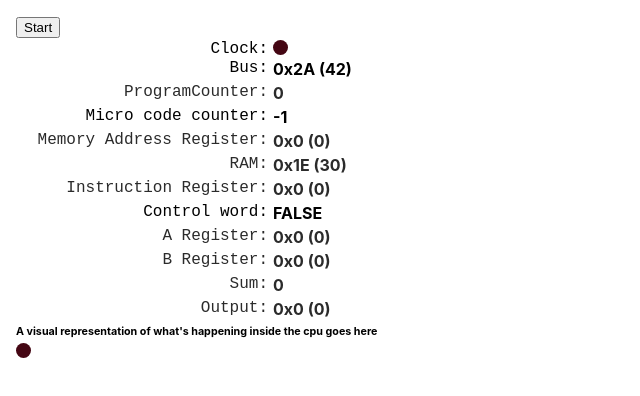
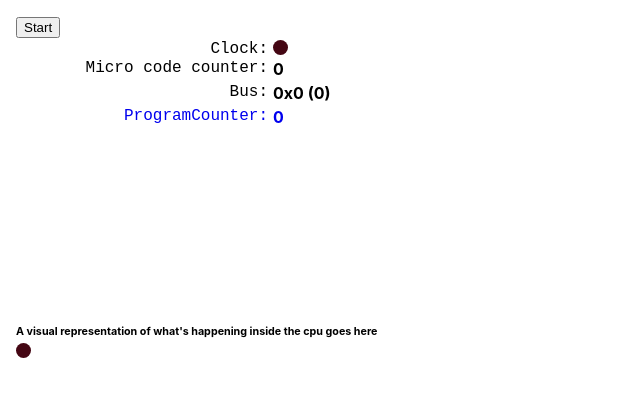
Before and after one commit to theapi/beneater_react, a React (Create React App) app: page / in a window 1280 px wide. Shown: the top 396 px of the page, without its empty margins (0-640 px from the left). Built offline with nearby package versions, Linux system fonts and the light colour scheme.

Commit message:
ProgramCounter

```diff
--- a/src/app/store.js
+++ b/src/app/store.js
@@ -1,14 +1,19 @@
 import { configureStore } from '@reduxjs/toolkit';
+
+import cpuReducer from '../features/cpu/cpuSlice';
 import clockReducer from '../features/clock/clockSlice';
 import busReducer from '../features/bus/busSlice';
 import registerReducer from '../features/register/registerSlice';
 import ucounterReducer from '../features/controller/ucounterSlice'
+import programCounterReducer from '../features/controller/programCounterSlice'
 
 export default configureStore({
   reducer: {
+    cpu: cpuReducer,
     clock: clockReducer,
     bus: busReducer,
     register: registerReducer,
     ucounter: ucounterReducer,
+    programCounter: programCounterReducer,
   },
 });
--- a/src/components/App.js
+++ b/src/components/App.js
@@ -1,6 +1,6 @@
 import React from 'react';
 
-import Cpu from './Cpu';
+import Cpu from './Cpu/Cpu';
 import Visual from './Visual';
 
 class App extends React.Component {
--- a/src/components/Cpu.js
+++ b/src/components/Cpu/Cpu.js
@@ -1,16 +1,56 @@
 import React from 'react';
+import { useSelector, useDispatch } from 'react-redux';
 
-import Clock from './Cpu/Clock';
-import Bus from './Cpu/Bus';
-import ProgramCounter from './Cpu/ProgramCounter';
-import MicroCodeCounter from './Cpu/MicroCodeCounter';
-import Ram from './Cpu/Ram';
-import Register from './Cpu/Register'
-import Alu from './Cpu/Alu'
-import Controller from './Cpu/Controller';
+import Clock from './Clock';
+import MicroCodeCounter from './MicroCodeCounter';
+import Bus from './Bus';
+import ProgramCounter from './ProgramCounter';
+// import Ram from './Ram';
+// import Register from './Register'
+// import Alu from './Alu'
+// import Controller from './Controller';
 
-import '../css/cpu.css';
+import { selectReset } from '../../features/cpu/cpuSlice';
+import { selectClock } from '../../features/clock/clockSlice';
+import {
+  selectBus,
+  setBus,
+} from '../../features/bus/busSlice';
 
+import '../../css/cpu.css';
+
+const Cpu = () => {
+  const dispatch = useDispatch();
+
+  const reset = useSelector(selectReset);;
+  const clk = useSelector(selectClock);
+  const bus = useSelector(selectBus);
+
+  return (
+    <div id="cpu">
+
+      <Clock halt={false} />
+      <MicroCodeCounter
+        clk={clk}
+        reset={reset}
+      />
+      <Bus />
+
+      <ProgramCounter
+        clk={clk}
+        reset={reset}
+        inc={true}
+        load={false}
+        input={bus}
+        co={true}
+        out={(val) => dispatch(setBus(val))}
+      />
+
+    </div>
+  );
+};
+
+/*
 class Cpu extends React.Component {
   constructor(props) {
     super(props);
@@ -49,7 +89,6 @@ class Cpu extends React.Component {
         <MicroCodeCounter
           clk={this.state.clk}
           reset={this.state.reset}
-          update={(val) => this.updateState('uCount', val)}
         />
 
         <Register
@@ -133,5 +172,6 @@ class Cpu extends React.Component {
   }
 
 }
+*/
 
 export default Cpu;
--- a/src/components/Cpu/MicroCodeCounter.js
+++ b/src/components/Cpu/MicroCodeCounter.js
@@ -1,50 +1,35 @@
-import React from 'react';
+import React, { useEffect } from 'react';
+import { useSelector, useDispatch } from 'react-redux';
+import {
+  reset as countReset,
+  increment,
+  selectUCount
+} from '../../features/controller/ucounterSlice';
 
-class MicroCodeCounter extends React.Component {
-  constructor(props) {
-    super(props);
-    this.state = {
-      value: -1,
+const MicroCodeCounter = ({ reset, clk }) => {
+  const dispatch = useDispatch();
+  const value = useSelector(selectUCount);
+
+  // Reset
+  useEffect(() => {
+    if (reset === true) {
+      dispatch(countReset());
     }
-  }
+  }, [reset, dispatch]);
 
-  /**
-   * Do the work here as render shouldn't effect state.
-   */
-  componentDidUpdate(prevProps) {
-    // always @(posedge reset)
-    if (this.props.reset === true) {
-      if (this.props.reset !== prevProps.reset) {
-        this.setState({ value: 0 });
-      }
+  // Clock tick
+  useEffect(() => {
+    if (clk) {
+      dispatch(increment());
+    }
+  }, [clk, dispatch]);
 
-      // Ignore the clock while held in reset.
-      return;
-    }
-
-    // always @(posedge clk)
-    if (this.props.clk !== prevProps.clk && this.props.clk === true) {
-      let value = this.state.value;
-      // Increment, but only up to 4.
-      if (value < 4) {
-        value++;
-      } else {
-        value = 0;
-      }
-
-      this.setState({ value });
-      this.props.update(value);
-    }
-  }
-
-  render() {
-    return (
-      <div id="microcode" className="module">
-        <div className="name">Micro code counter: </div>
-        <div className="value">{this.state.value}</div>
-      </div>
-    );
-  }
-}
+  return (
+    <div id="microcode" className="module">
+      <div className="name">Micro code counter: </div>
+      <div className="value">{value}</div>
+    </div>
+  );
+};
 
 export default MicroCodeCounter;
--- a/src/components/Cpu/ProgramCounter.js
+++ b/src/components/Cpu/ProgramCounter.js
@@ -1,5 +1,57 @@
-import React from 'react';
+import React, { useEffect } from 'react';
+import { useSelector, useDispatch } from 'react-redux';
+import {
+  selectPC,
+  reset as pcReset,
+  load as pcLoad,
+  increment,
+} from '../../features/controller/programCounterSlice';
 
+const ProgramCounter = ({ reset, clk, inc, load, input, co, out }) => {
+  const dispatch = useDispatch();
+  const value = useSelector(selectPC);
+
+  // Reset
+  useEffect(() => {
+    dispatch(pcReset(reset));
+  }, [reset, dispatch]);
+
+  // Output enable
+  useEffect(() => {
+    if (co) {
+      out(value);
+    }
+  }, [co, out, value, dispatch]);
+
+  // Increment
+  useEffect(() => {
+    // @posedge
+    if (inc && clk) {
+      dispatch(increment());
+    }
+  }, [inc, clk, dispatch]);
+
+  // Load
+  useEffect(() => {
+    if (load && clk) {
+      // @posedge Load from the bus on the posedge of the clock.
+      dispatch(pcLoad(input));
+    }
+  }, [load, clk, input, dispatch]);
+
+  let className = 'busDisconnected';
+  if (co) {
+    className = 'busOut';
+  }
+  return (
+    <div id="pc" className={`module ${className}`}>
+      <div className="name">ProgramCounter: </div>
+      <div className="value">{value}</div>
+    </div>
+  );
+};
+
+/*
 class ProgramCounter extends React.Component {
   constructor(props) {
     super(props);
@@ -8,9 +60,6 @@ class ProgramCounter extends React.Component {
     }
   }
 
-  /**
-   * Do the work here as render shouldn't effect state.
-   */
   componentDidUpdate(prevProps) {
     // always @(posedge reset)
     if (this.props.reset === true) {
@@ -61,5 +110,6 @@ class ProgramCounter extends React.Component {
     );
   }
 }
+*/
 
 export default ProgramCounter;
--- a/src/components/Cpu/Register.js
+++ b/src/components/Cpu/Register.js
@@ -10,7 +10,7 @@ import { selectClock } from '../../features/clock/clockSlice';
 import { selectBus, setBus, } from '../../features/bus/busSlice';
 
 const Register = ({reset, id, name, oe, load}) => {
-  const dispatch = useDispatch();       // @todo pass in out as a function to props
+  const dispatch = useDispatch();
   const clk = useSelector(selectClock); // @todo pass clk in as a prop
   const bus = useSelector(selectBus);   // @todo pass bus in as a prop
 
--- /dev/null
+++ b/src/features/controller/programCounterSlice.js
@@ -0,0 +1,45 @@
+import { createSlice } from '@reduxjs/toolkit';
+
+export const programCounterSlice = createSlice({
+  name: 'programCounter',
+  initialState: {
+    value: 0,
+    reset: false,
+  },
+
+  reducers: {
+    reset: (state, action) => {
+      if (action.payload) {
+        state.value = 0;
+        state.reset = true;
+      } else {
+        state.reset = false;
+      }
+    },
+    increment: state => {
+      if (state.reset) {
+        // Do nothing while in reset.
+        return;
+      }
+      // Increment, but only up to 15.
+      if (state.value < 15) {
+        state.value++;
+      } else {
+        state.value = 0;
+      }
+    },
+    load: (state, action) => {
+      if (state.reset) {
+        // Do nothing while in reset.
+        return;
+      }
+      state.value = action.payload.value;
+    },
+  },
+});
+
+export const { reset, increment, load } = programCounterSlice.actions;
+
+export const selectPC = state => state.programCounter.value;
+
+export default programCounterSlice.reducer;
--- a/src/features/cpu/cpuSlice.js
+++ b/src/features/cpu/cpuSlice.js
@@ -3,34 +3,19 @@ import { createSlice } from '@reduxjs/toolkit';
 export const cpuSlice = createSlice({
   name: 'cpu',
   initialState: {
-    reset: false,     // Reset to start values
-    clk: false,       // Cpu clock
-    bus: 0,           // The main bus
-    controlWord: {},
+    reset: false, // Reset to start values
   },
   reducers: {
     reset: (state, action) => {
       state.reset = action.payload;
-    },
-    setClock: (state, action) => {
-      state.clk = action.payload;
-    },
-    setBus: (state, action) => {
-      state.bus = action.payload;
-    },
-    setControlWord: (state, action) => {
-      state.controlWord = action.payload;
     },
   },
 });
 
 export const {
   reset,
-  setClock,
-  setBus,
-  setControlWord
 } = cpuSlice.actions;
 
-// export const selectRegister = state => state.register.values;
+export const selectReset = state => state.cpu.reset;
 
 export default cpuSlice.reducer;
```
